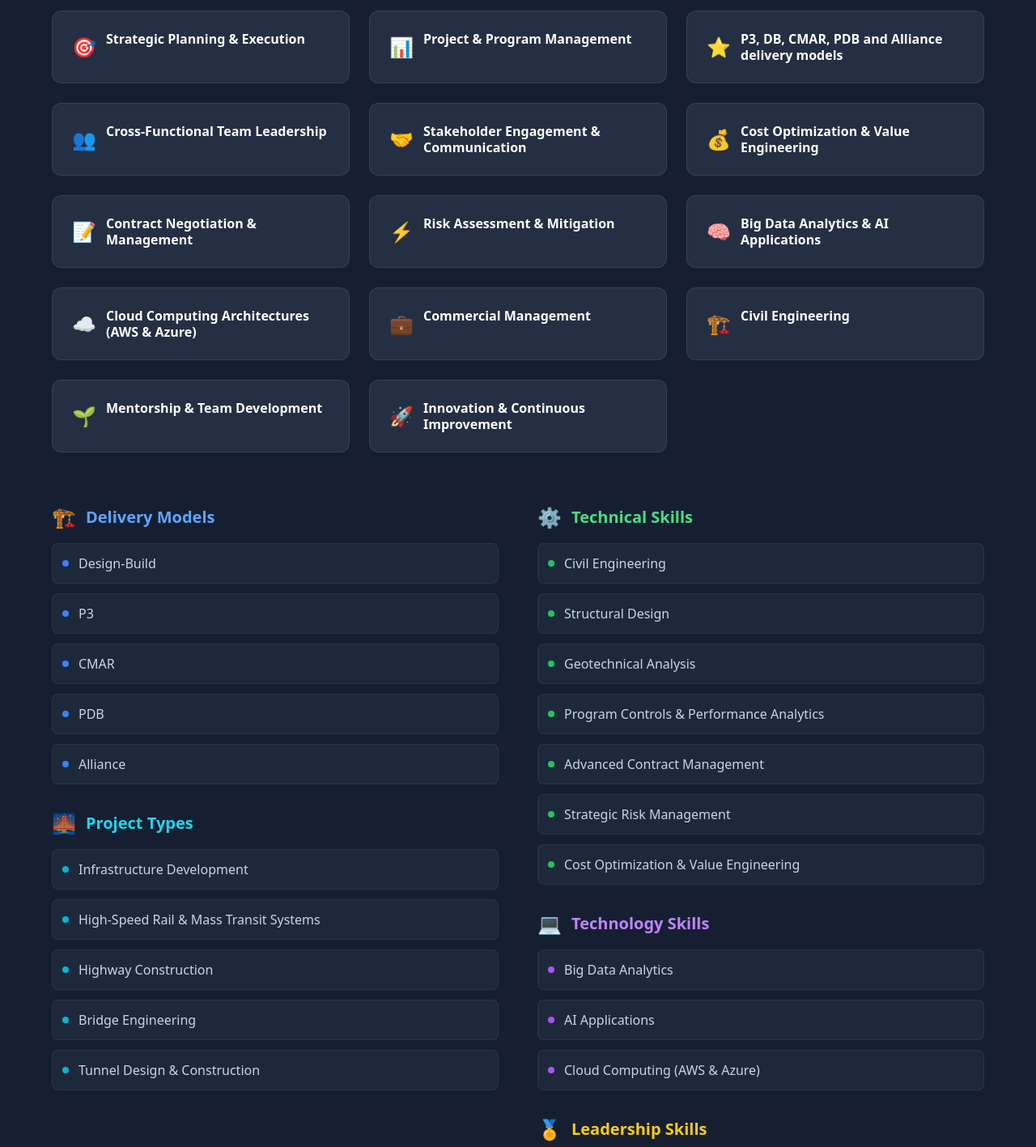
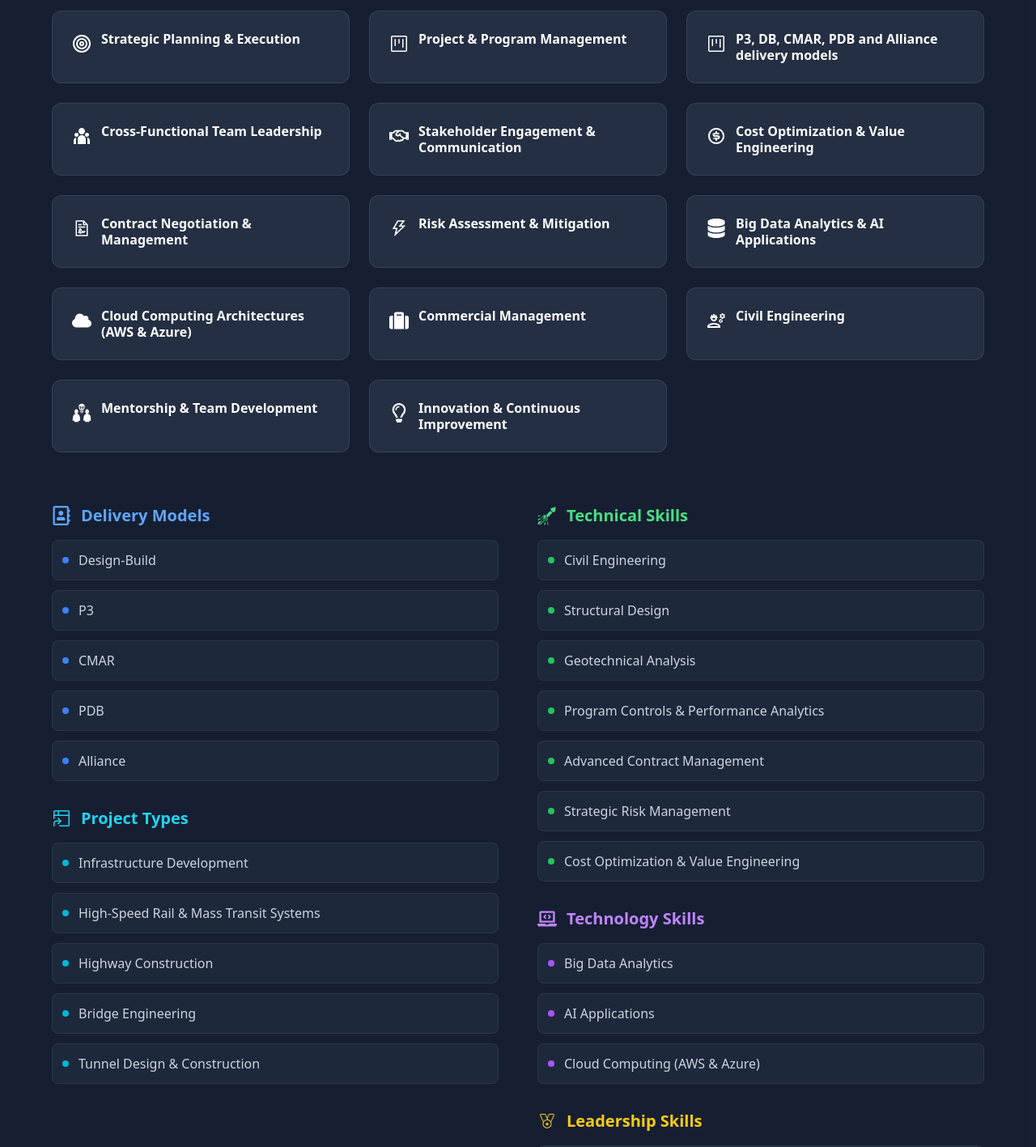
Before and after one commit to progohan/EFernandezOrtiz, a React (Vite) app: page / in a window 1280 px wide. Shown: the part 7140-8557 px from the top of the page at 81% size. Built offline with nearby package versions, Linux system fonts and the light colour scheme.

Commit message:
icons update

```diff
--- a/package.json
+++ b/package.json
@@ -53,6 +53,7 @@
     "react-day-picker": "8.10.1",
     "react-dom": "^18.3.1",
     "react-hook-form": "^7.54.2",
+    "react-icons": "^5.5.0",
     "react-resizable-panels": "^2.1.7",
     "react-router-dom": "^6",
     "recharts": "^2.12.4",
@@ -73,9 +74,9 @@
     "eslint": "^9.15.0",
     "eslint-plugin-react-hooks": "^5.0.0",
     "eslint-plugin-react-refresh": "^0.4.14",
+    "gh-pages": "^6.1.1",
     "globals": "^15.12.0",
     "postcss": "8.4.49",
-    "gh-pages": "^6.1.1",
     "tailwindcss": "v3.4.16",
     "typescript": "~5.6.2",
     "typescript-eslint": "^8.15.0",
--- a/src/components/CoreCompetencies.tsx
+++ b/src/components/CoreCompetencies.tsx
@@ -1,4 +1,26 @@
 import React from 'react';
+
+// --- REACT-ICONS IMPORTS ---
+// Leadership & Management Competencies
+import { FiTarget } from "react-icons/fi"; // Strategic Planning & Execution
+import { GoProject, GoProjectSymlink } from "react-icons/go"; // Project & Program Management, Project Types header
+import { RiTeamFill, RiMoneyDollarCircleLine, RiRobot3Line } from "react-icons/ri"; // Cross-Functional Team Leadership, Cost Optimization, Emerging Technologies
+import { FaRegHandshake, FaRegLightbulb } from "react-icons/fa"; // Stakeholder Engagement, Innovation
+import { LiaFileContractSolid } from "react-icons/lia"; // Contract Negotiation
+import { AiOutlineThunderbolt } from "react-icons/ai"; // Risk Assessment
+import { FaDatabase } from "react-icons/fa6"; // Big Data Analytics
+import { FaCloud, FaSuitcase, FaLaptopCode } from "react-icons/fa"; // Cloud Computing, Commercial Management, Technology Skills
+import { MdOutlineEngineering } from "react-icons/md"; // Civil Engineering
+import { GiTeamIdea, GiFireworkRocket } from "react-icons/gi"; // Mentorship, Technical Skills Header
+import { CiMedal } from "react-icons/ci"; // Leadership Skills header
+import { FaRegAddressBook } from "react-icons/fa"; // Delivery Models header
+import { TfiWorld } from "react-icons/tfi"; // International Projects
+import { BsSuitcaseLg } from "react-icons/bs"; // Executive Leadership
+
+// Note: The default '⭐' icon is not replaced directly here,
+// as getIcon will now return JSX, we'll use a specific default icon component if needed.
+// For now, we'll ensure all competencies have a mapped icon.
+// --- END REACT-ICONS IMPORTS ---
 
 interface CoreCompetenciesProps {
   competencies: string[];
@@ -16,24 +38,27 @@ const CoreCompetencies: React.FC<CoreCompetenciesProps> = ({
   technicalExpertise,
   leadershipSkills,
 }) => {
-  const competencyIcons = {
-    'Strategic Planning & Execution': '🎯',
-    'Project & Program Management': '📊',
-    'Cross-Functional Team Leadership': '👥',
-    'Stakeholder Engagement & Communication': '🤝',
-    'Cost Optimization & Value Engineering': '💰',
-    'Contract Negotiation & Management': '📝',
-    'Risk Assessment & Mitigation': '⚡',
-    'Big Data Analytics & AI Applications': '🧠',
-    'Cloud Computing Architectures (AWS & Azure)': '☁️',
-    'Commercial Management': '💼',
-    'Civil Engineering': '🏗️',
-    'Mentorship & Team Development': '🌱',
-    'Innovation & Continuous Improvement': '🚀'
+  // Map competency names to their chosen React-Icon components
+  // Each function returns a JSX.Element (the icon component)
+  const competencyIconMap: { [key: string]: JSX.Element } = {
+    'Strategic Planning & Execution': <FiTarget />,
+    'Project & Program Management': <GoProject />,
+    'Cross-Functional Team Leadership': <RiTeamFill />,
+    'Stakeholder Engagement & Communication': <FaRegHandshake />,
+    'Cost Optimization & Value Engineering': <RiMoneyDollarCircleLine />,
+    'Contract Negotiation & Management': <LiaFileContractSolid />,
+    'Risk Assessment & Mitigation': <AiOutlineThunderbolt />,
+    'Big Data Analytics & AI Applications': <FaDatabase />,
+    'Cloud Computing Architectures (AWS & Azure)': <FaCloud />,
+    'Commercial Management': <FaSuitcase />,
+    'Civil Engineering': <MdOutlineEngineering />,
+    'Mentorship & Team Development': <GiTeamIdea />,
+    'Innovation & Continuous Improvement': <FaRegLightbulb />
   };
 
-  const getIcon = (competency: string): string => {
-    return competencyIcons[competency as keyof typeof competencyIcons] || '⭐';
+  const getIcon = (competency: string): JSX.Element => {
+    // Return the specific icon or a fallback if not found
+    return competencyIconMap[competency] || <GoProject />; // Using a sensible default if somehow a competency isn't mapped
   };
 
   return (
@@ -63,7 +88,8 @@ const CoreCompetencies: React.FC<CoreCompetenciesProps> = ({
                   className="p-6 bg-slate-700/50 rounded-xl border border-slate-600/50 hover:border-blue-500/50 transition-all duration-300 hover:transform hover:scale-105 hover:bg-slate-700/70"
                 >
                   <div className="flex items-start">
-                    <span className="text-2xl mr-3 mt-1">{getIcon(competency)}</span>
+                    {/* The text-2xl and text-white classes will apply to the icon's size and color */}
+                    <span className="text-2xl text-white mr-3 mt-1">{getIcon(competency)}</span>
                     <div>
                       <h4 className="text-white font-semibold leading-tight">{competency}</h4>
                     </div>
@@ -79,7 +105,8 @@ const CoreCompetencies: React.FC<CoreCompetenciesProps> = ({
             <div className="space-y-8">
               <div>
                 <h3 className="text-xl font-semibold text-blue-400 mb-4 flex items-center">
-                  <span className="text-2xl mr-3">🏗️</span>
+                  {/* Delivery Models Icon */}
+                  <span className="text-2xl mr-3"><FaRegAddressBook /></span>
                   Delivery Models
                 </h3>
                 <div className="space-y-3">
@@ -94,7 +121,8 @@ const CoreCompetencies: React.FC<CoreCompetenciesProps> = ({
 
               <div>
                 <h3 className="text-xl font-semibold text-cyan-400 mb-4 flex items-center">
-                  <span className="text-2xl mr-3">🌉</span>
+                  {/* Project Types Icon */}
+                  <span className="text-2xl mr-3"><GoProjectSymlink /></span>
                   Project Types
                 </h3>
                 <div className="space-y-3">
@@ -112,7 +140,8 @@ const CoreCompetencies: React.FC<CoreCompetenciesProps> = ({
             <div className="space-y-8">
               <div>
                 <h3 className="text-xl font-semibold text-green-400 mb-4 flex items-center">
-                  <span className="text-2xl mr-3">⚙️</span>
+                  {/* Technical Skills Icon */}
+                  <span className="text-2xl mr-3"><GiFireworkRocket /></span>
                   Technical Skills
                 </h3>
                 <div className="space-y-3">
@@ -127,7 +156,8 @@ const CoreCompetencies: React.FC<CoreCompetenciesProps> = ({
 
               <div>
                 <h3 className="text-xl font-semibold text-purple-400 mb-4 flex items-center">
-                  <span className="text-2xl mr-3">💻</span>
+                  {/* Technology Skills Icon */}
+                  <span className="text-2xl mr-3"><FaLaptopCode /></span>
                   Technology Skills
                 </h3>
                 <div className="space-y-3">
@@ -142,7 +172,8 @@ const CoreCompetencies: React.FC<CoreCompetenciesProps> = ({
 
               <div>
                 <h3 className="text-xl font-semibold text-yellow-400 mb-4 flex items-center">
-                  <span className="text-2xl mr-3">🏅</span>
+                  {/* Leadership Skills Icon */}
+                  <span className="text-2xl mr-3"><CiMedal /></span>
                   Leadership Skills
                 </h3>
                 <div className="space-y-3">
@@ -167,21 +198,24 @@ const CoreCompetencies: React.FC<CoreCompetenciesProps> = ({
             </h3>
             <div className="grid grid-cols-1 md:grid-cols-3 gap-8">
               <div className="text-center p-8 bg-gradient-to-br from-blue-600/20 to-cyan-600/20 rounded-xl border border-blue-500/30">
-                <div className="text-4xl mb-4">🤖</div>
+                {/* Emerging Technologies Icon */}
+                <div className="text-4xl mb-4 text-blue-400"><RiRobot3Line /></div>
                 <h4 className="text-xl font-semibold text-blue-400 mb-3">Emerging Technologies</h4>
                 <p className="text-slate-300 text-sm leading-relaxed">
                   AI, Big Data Analytics, and Cloud Computing integration in construction management
                 </p>
               </div>
               <div className="text-center p-8 bg-gradient-to-br from-green-600/20 to-blue-600/20 rounded-xl border border-green-500/30">
-                <div className="text-4xl mb-4">🌍</div>
+                {/* International Projects Icon */}
+                <div className="text-4xl mb-4 text-green-400"><TfiWorld /></div>
                 <h4 className="text-xl font-semibold text-green-400 mb-3">International Projects</h4>
                 <p className="text-slate-300 text-sm leading-relaxed">
                   Cross-cultural project management across North America and Europe
                 </p>
               </div>
               <div className="text-center p-8 bg-gradient-to-br from-purple-600/20 to-cyan-600/20 rounded-xl border border-purple-500/30">
-                <div className="text-4xl mb-4">💼</div>
+                {/* Executive Leadership Icon */}
+                <div className="text-4xl mb-4 text-purple-400"><BsSuitcaseLg /></div>
                 <h4 className="text-xl font-semibold text-purple-400 mb-3">Executive Leadership</h4>
                 <p className="text-slate-300 text-sm leading-relaxed">
                   Strategic planning, business development, and organizational transformation
--- a/src/components/KeyProjects.tsx
+++ b/src/components/KeyProjects.tsx
@@ -1,4 +1,16 @@
 import React, { useState } from 'react';
+
+// --- REACT-ICONS IMPORTS ---
+// Project-specific icons (kept as per your choices)
+import { PiTrain } from 'react-icons/pi';
+import { GiSuspensionBridge } from 'react-icons/gi';
+import { FaRoad, FaHardHat } from 'react-icons/fa';
+import { TbBuildingTunnel } from 'react-icons/tb';
+
+// UI Icons (switched to Material Design to resolve previous errors)
+import { MdLocationOn, MdChevronRight, MdClose } from 'react-icons/md';
+// --- END REACT-ICONS IMPORTS ---
+
 
 interface Project {
   name: string;
@@ -8,7 +20,7 @@ interface Project {
   client?: string;
   location?: string;
   achievement?: string;
-  contribution?: string; //not used
+  contribution?: string;
   scope?: string;
 }
 
@@ -26,12 +38,20 @@ const KeyProjects: React.FC<KeyProjectsProps> = ({ projects }) => {
     return value;
   };
 
-  const getProjectIcon = (name: string): string => {
-    if (name.toLowerCase().includes('rail') || name.toLowerCase().includes('railroad')) return '🚄';
-    if (name.toLowerCase().includes('bridge')) return '🌉';
-    if (name.toLowerCase().includes('highway') || name.toLowerCase().includes('parkway') || name.toLowerCase().includes('section') || name.toLowerCase().includes('lanes')) return '🛣️';
-    if (name.toLowerCase().includes('tunnel')) return '🚇';
-    return '🏗️';
+  const getProjectIcon = (name: string): JSX.Element => {
+    if (name.toLowerCase().includes('rail') || name.toLowerCase().includes('railroad')) {
+      return <PiTrain />;
+    }
+    if (name.toLowerCase().includes('bridge')) {
+      return <GiSuspensionBridge />;
+    }
+    if (name.toLowerCase().includes('highway') || name.toLowerCase().includes('parkway') || name.toLowerCase().includes('section') || name.toLowerCase().includes('lanes')) {
+      return <FaRoad />;
+    }
+    if (name.toLowerCase().includes('tunnel')) {
+      return <TbBuildingTunnel />;
+    }
+    return <FaHardHat />; // Default fallback icon
   };
 
   const getProjectCategory = (name: string): string => {
@@ -67,7 +87,8 @@ const KeyProjects: React.FC<KeyProjectsProps> = ({ projects }) => {
               >
                 {/* Project Header */}
                 <div className="flex items-start justify-between mb-4">
-                  <div className="text-3xl">{getProjectIcon(project.name)}</div>
+                  {/* The text-3xl class on this div sets the icon's size and current color */}
+                  <div className="text-3xl text-white">{getProjectIcon(project.name)}</div>
                   <div className="text-right">
                     <div className="text-2xl font-bold text-blue-400">
                       {formatValue(project.value)}
@@ -92,10 +113,8 @@ const KeyProjects: React.FC<KeyProjectsProps> = ({ projects }) => {
                   </p>
                   {project.location && (
                     <p className="text-slate-500 text-xs mt-1 flex items-center">
-                      <svg className="w-3 h-3 mr-1" fill="none" stroke="currentColor" viewBox="0 0 24 24">
-                        <path strokeLinecap="round" strokeLinejoin="round" strokeWidth={2}
-                              d="M17.657 16.657L13.414 20.9a1.998 1.998 0 01-2.827 0l-4.244-4.243a8 8 0 1111.314 0z" />
-                      </svg>
+                      {/* Using Material Design Icon for location */}
+                      <MdLocationOn className="w-3 h-3 mr-1" />
                       {project.location}
                     </p>
                   )}
@@ -113,9 +132,8 @@ const KeyProjects: React.FC<KeyProjectsProps> = ({ projects }) => {
                 {/* Click indicator */}
                 <div className="flex items-center justify-center mt-4 text-slate-500 group-hover:text-blue-400 transition-colors">
                   <span className="text-xs mr-1">Click for details</span>
-                  <svg className="w-3 h-3" fill="none" stroke="currentColor" viewBox="0 0 24 24">
-                    <path strokeLinecap="round" strokeLinejoin="round" strokeWidth={2} d="M9 5l7 7-7 7" />
-                  </svg>
+                  {/* Using Material Design Icon for arrow */}
+                  <MdChevronRight className="w-3 h-3" />
                 </div>
               </div>
             ))}
@@ -143,7 +161,7 @@ const KeyProjects: React.FC<KeyProjectsProps> = ({ projects }) => {
         </div>
       </div>
 
-      {/* Project Detail Modal */}
+      {/* Project Detail Modal - RESTORED TO ORIGINAL */}
       {selectedProject && (
         <div className="fixed inset-0 bg-black/80 backdrop-blur-sm z-50 flex items-center justify-center p-4">
           <div className="bg-slate-800 rounded-xl max-w-2xl w-full max-h-[80vh] overflow-y-auto">
@@ -151,7 +169,8 @@ const KeyProjects: React.FC<KeyProjectsProps> = ({ projects }) => {
               {/* Modal Header */}
               <div className="flex items-start justify-between mb-6">
                 <div className="flex items-start">
-                  <div className="text-4xl mr-4">{getProjectIcon(selectedProject.name)}</div>
+                  {/* The text-4xl class on this div sets the icon's size and current color */}
+                  <div className="text-4xl text-white mr-4">{getProjectIcon(selectedProject.name)}</div>
                   <div>
                     <h3 className="text-2xl font-bold text-white mb-2">{selectedProject.name}</h3>
                     <div className="flex items-center text-slate-400">
@@ -168,13 +187,12 @@ const KeyProjects: React.FC<KeyProjectsProps> = ({ projects }) => {
                   onClick={() => setSelectedProject(null)}
                   className="text-slate-400 hover:text-white transition-colors"
                 >
-                  <svg className="w-6 h-6" fill="none" stroke="currentColor" viewBox="0 0 24 24">
-                    <path strokeLinecap="round" strokeLinejoin="round" strokeWidth={2} d="M6 18L18 6M6 6l12 12" />
-                  </svg>
+                  {/* Using Material Design Icon for close button */}
+                  <MdClose className="w-6 h-6" />
                 </button>
               </div>
 
-              {/* Project Details */}
+              {/* Project Details - RESTORED */}
               <div className="space-y-4">
                 <div className="grid grid-cols-1 sm:grid-cols-2 gap-4">
                   <div>
```
Also changed, not shown: 1 other file (tests, documents, lock files or other folders).
